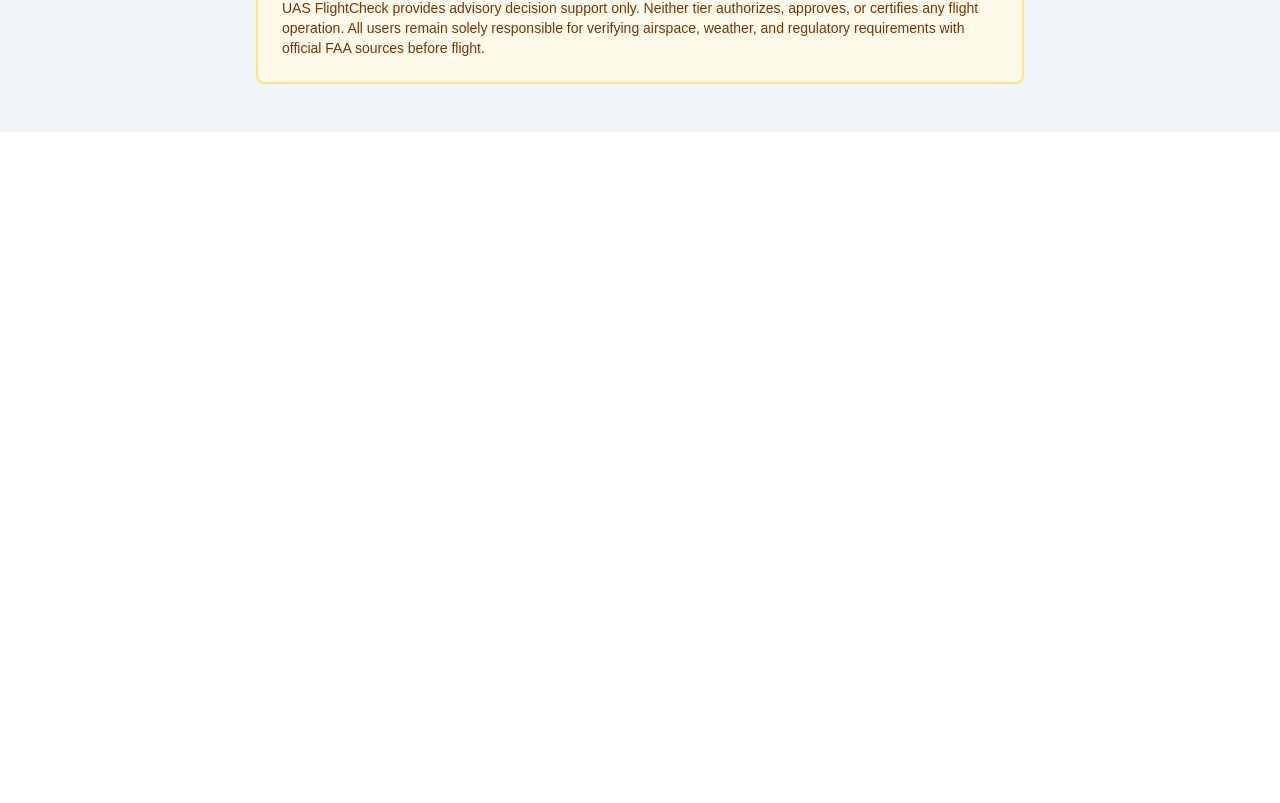
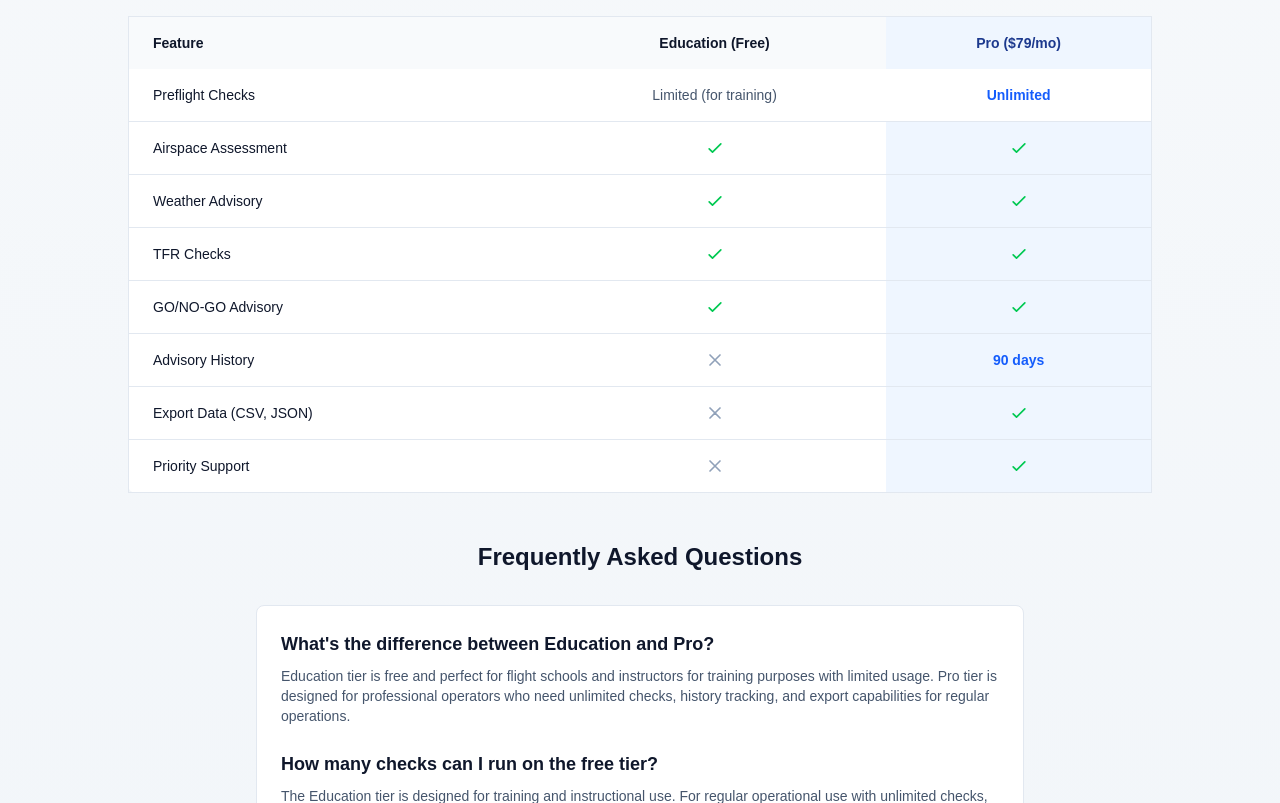
Before and after one commit to Millionaire-Mind/drone-ops-compliance, a Next.js app in the folder web/: page /pricing in a window 1280 px wide. Shown: the part 857-1660 px from the top of the page. Before the commit the page ends 989 px from the top, so only its background shows below. Built offline with nearby package versions, Linux system fonts and the light colour scheme.

Commit message:
Add pricing comparison table and FAQ section

```diff
--- a/web/app/pricing/page.tsx
+++ b/web/app/pricing/page.tsx
@@ -47,7 +47,7 @@
           <p className="mt-4 text-lg text-slate-600">Choose the plan that fits your needs</p>
         </div>
 
-        <div className="grid gap-8 lg:grid-cols-2 max-w-5xl mx-auto">
+        <div id="education" className="grid gap-8 lg:grid-cols-2 max-w-5xl mx-auto mb-16">
           <div className="rounded-lg border-2 border-slate-200 bg-white p-8">
             <h3 className="text-2xl font-bold text-slate-900">Education</h3>
             <p className="mt-2 text-slate-600">For flight schools and instructors</p>
@@ -129,6 +129,139 @@
           </div>
         </div>
 
+        {/* Comparison Table */}
+        <div className="max-w-5xl mx-auto mb-12">
+          <h2 className="text-2xl font-bold text-slate-900 text-center mb-8">Feature Comparison</h2>
+          <div className="overflow-x-auto">
+            <table className="w-full border-collapse bg-white rounded-lg border border-slate-200">
+              <thead>
+                <tr className="bg-slate-50">
+                  <th className="px-6 py-4 text-left text-sm font-semibold text-slate-900">Feature</th>
+                  <th className="px-6 py-4 text-center text-sm font-semibold text-slate-900">Education (Free)</th>
+                  <th className="px-6 py-4 text-center text-sm font-semibold text-blue-900 bg-blue-50">Pro ($79/mo)</th>
+                </tr>
+              </thead>
+              <tbody className="divide-y divide-slate-200">
+                <tr>
+                  <td className="px-6 py-4 text-sm text-slate-900">Preflight Checks</td>
+                  <td className="px-6 py-4 text-center text-sm text-slate-600">Limited (for training)</td>
+                  <td className="px-6 py-4 text-center text-sm font-semibold text-blue-600">Unlimited</td>
+                </tr>
+                <tr>
+                  <td className="px-6 py-4 text-sm text-slate-900">Airspace Assessment</td>
+                  <td className="px-6 py-4 text-center">
+                    <svg className="h-5 w-5 text-green-500 mx-auto" fill="none" viewBox="0 0 24 24" stroke="currentColor">
+                      <path strokeLinecap="round" strokeLinejoin="round" strokeWidth={2} d="M5 13l4 4L19 7" />
+                    </svg>
+                  </td>
+                  <td className="px-6 py-4 text-center bg-blue-50">
+                    <svg className="h-5 w-5 text-green-500 mx-auto" fill="none" viewBox="0 0 24 24" stroke="currentColor">
+                      <path strokeLinecap="round" strokeLinejoin="round" strokeWidth={2} d="M5 13l4 4L19 7" />
+                    </svg>
+                  </td>
+                </tr>
+                <tr>
+                  <td className="px-6 py-4 text-sm text-slate-900">Weather Advisory</td>
+                  <td className="px-6 py-4 text-center">
+                    <svg className="h-5 w-5 text-green-500 mx-auto" fill="none" viewBox="0 0 24 24" stroke="currentColor">
+                      <path strokeLinecap="round" strokeLinejoin="round" strokeWidth={2} d="M5 13l4 4L19 7" />
+                    </svg>
+                  </td>
+                  <td className="px-6 py-4 text-center bg-blue-50">
+                    <svg className="h-5 w-5 text-green-500 mx-auto" fill="none" viewBox="0 0 24 24" stroke="currentColor">
+                      <path strokeLinecap="round" strokeLinejoin="round" strokeWidth={2} d="M5 13l4 4L19 7" />
+                    </svg>
+                  </td>
+                </tr>
+                <tr>
+                  <td className="px-6 py-4 text-sm text-slate-900">TFR Checks</td>
+                  <td className="px-6 py-4 text-center">
+                    <svg className="h-5 w-5 text-green-500 mx-auto" fill="none" viewBox="0 0 24 24" stroke="currentColor">
+                      <path strokeLinecap="round" strokeLinejoin="round" strokeWidth={2} d="M5 13l4 4L19 7" />
+                    </svg>
+                  </td>
+                  <td className="px-6 py-4 text-center bg-blue-50">
+                    <svg className="h-5 w-5 text-green-500 mx-auto" fill="none" viewBox="0 0 24 24" stroke="currentColor">
+                      <path strokeLinecap="round" strokeLinejoin="round" strokeWidth={2} d="M5 13l4 4L19 7" />
+                    </svg>
+                  </td>
+                </tr>
+                <tr>
+                  <td className="px-6 py-4 text-sm text-slate-900">GO/NO-GO Advisory</td>
+                  <td className="px-6 py-4 text-center">
+                    <svg className="h-5 w-5 text-green-500 mx-auto" fill="none" viewBox="0 0 24 24" stroke="currentColor">
+                      <path strokeLinecap="round" strokeLinejoin="round" strokeWidth={2} d="M5 13l4 4L19 7" />
+                    </svg>
+                  </td>
+                  <td className="px-6 py-4 text-center bg-blue-50">
+                    <svg className="h-5 w-5 text-green-500 mx-auto" fill="none" viewBox="0 0 24 24" stroke="currentColor">
+                      <path strokeLinecap="round" strokeLinejoin="round" strokeWidth={2} d="M5 13l4 4L19 7" />
+                    </svg>
+                  </td>
+                </tr>
+                <tr>
+                  <td className="px-6 py-4 text-sm text-slate-900">Advisory History</td>
+                  <td className="px-6 py-4 text-center">
+                    <svg className="h-5 w-5 text-slate-400 mx-auto" fill="none" viewBox="0 0 24 24" stroke="currentColor">
+                      <path strokeLinecap="round" strokeLinejoin="round" strokeWidth={2} d="M6 18L18 6M6 6l12 12" />
+                    </svg>
+                  </td>
+                  <td className="px-6 py-4 text-center text-sm font-semibold text-blue-600 bg-blue-50">90 days</td>
+                </tr>
+                <tr>
+                  <td className="px-6 py-4 text-sm text-slate-900">Export Data (CSV, JSON)</td>
+                  <td className="px-6 py-4 text-center">
+                    <svg className="h-5 w-5 text-slate-400 mx-auto" fill="none" viewBox="0 0 24 24" stroke="currentColor">
+                      <path strokeLinecap="round" strokeLinejoin="round" strokeWidth={2} d="M6 18L18 6M6 6l12 12" />
+                    </svg>
+                  </td>
+                  <td className="px-6 py-4 text-center bg-blue-50">
+                    <svg className="h-5 w-5 text-green-500 mx-auto" fill="none" viewBox="0 0 24 24" stroke="currentColor">
+                      <path strokeLinecap="round" strokeLinejoin="round" strokeWidth={2} d="M5 13l4 4L19 7" />
+                    </svg>
+                  </td>
+                </tr>
+                <tr>
+                  <td className="px-6 py-4 text-sm text-slate-900">Priority Support</td>
+                  <td className="px-6 py-4 text-center">
+                    <svg className="h-5 w-5 text-slate-400 mx-auto" fill="none" viewBox="0 0 24 24" stroke="currentColor">
+                      <path strokeLinecap="round" strokeLinejoin="round" strokeWidth={2} d="M6 18L18 6M6 6l12 12" />
+                    </svg>
+                  </td>
+                  <td className="px-6 py-4 text-center bg-blue-50">
+                    <svg className="h-5 w-5 text-green-500 mx-auto" fill="none" viewBox="0 0 24 24" stroke="currentColor">
+                      <path strokeLinecap="round" strokeLinejoin="round" strokeWidth={2} d="M5 13l4 4L19 7" />
+                    </svg>
+                  </td>
+                </tr>
+              </tbody>
+            </table>
+          </div>
+        </div>
+
+        {/* FAQ Section */}
+        <div className="max-w-3xl mx-auto mb-12">
+          <h2 className="text-2xl font-bold text-slate-900 text-center mb-8">Frequently Asked Questions</h2>
+          <div className="space-y-6 bg-white rounded-lg border border-slate-200 p-6">
+            <div>
+              <h3 className="text-lg font-semibold text-slate-900 mb-2">What's the difference between Education and Pro?</h3>
+              <p className="text-sm text-slate-600">Education tier is free and perfect for flight schools and instructors for training purposes with limited usage. Pro tier is designed for professional operators who need unlimited checks, history tracking, and export capabilities for regular operations.</p>
+            </div>
+            <div>
+              <h3 className="text-lg font-semibold text-slate-900 mb-2">How many checks can I run on the free tier?</h3>
+              <p className="text-sm text-slate-600">The Education tier is designed for training and instructional use. For regular operational use with unlimited checks, we recommend the Pro tier.</p>
+            </div>
+            <div>
+              <h3 className="text-lg font-semibold text-slate-900 mb-2">Can I cancel my Pro subscription anytime?</h3>
+              <p className="text-sm text-slate-600">Yes, you can cancel your Pro subscription at any time through your Stripe billing portal. You'll retain access until the end of your current billing period.</p>
+            </div>
+            <div>
+              <h3 className="text-lg font-semibold text-slate-900 mb-2">Does a "GO" status mean I'm authorized to fly?</h3>
+              <p className="text-sm text-slate-600">No. UAS FlightCheck provides advisory decision support only. A "GO" status does not authorize, approve, or certify any flight operation. You remain solely responsible for verifying all requirements with official FAA sources and obtaining necessary authorizations.</p>
+            </div>
+          </div>
+        </div>
+
         <div className="mt-12 max-w-3xl mx-auto">
           <div className="rounded-lg border-2 border-amber-200 bg-amber-50 p-6">
             <h3 className="text-lg font-bold text-amber-900 mb-2">Important Notice</h3>
```
